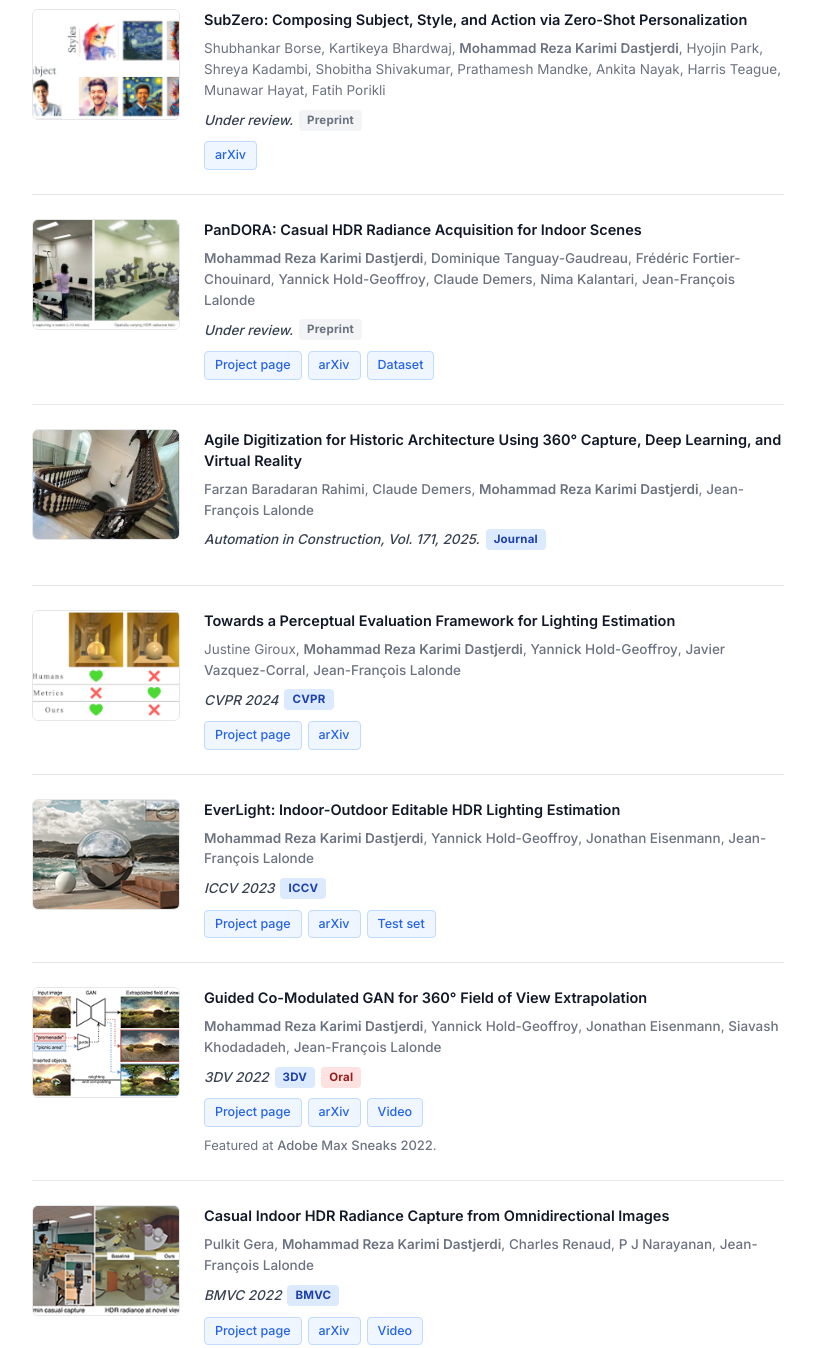
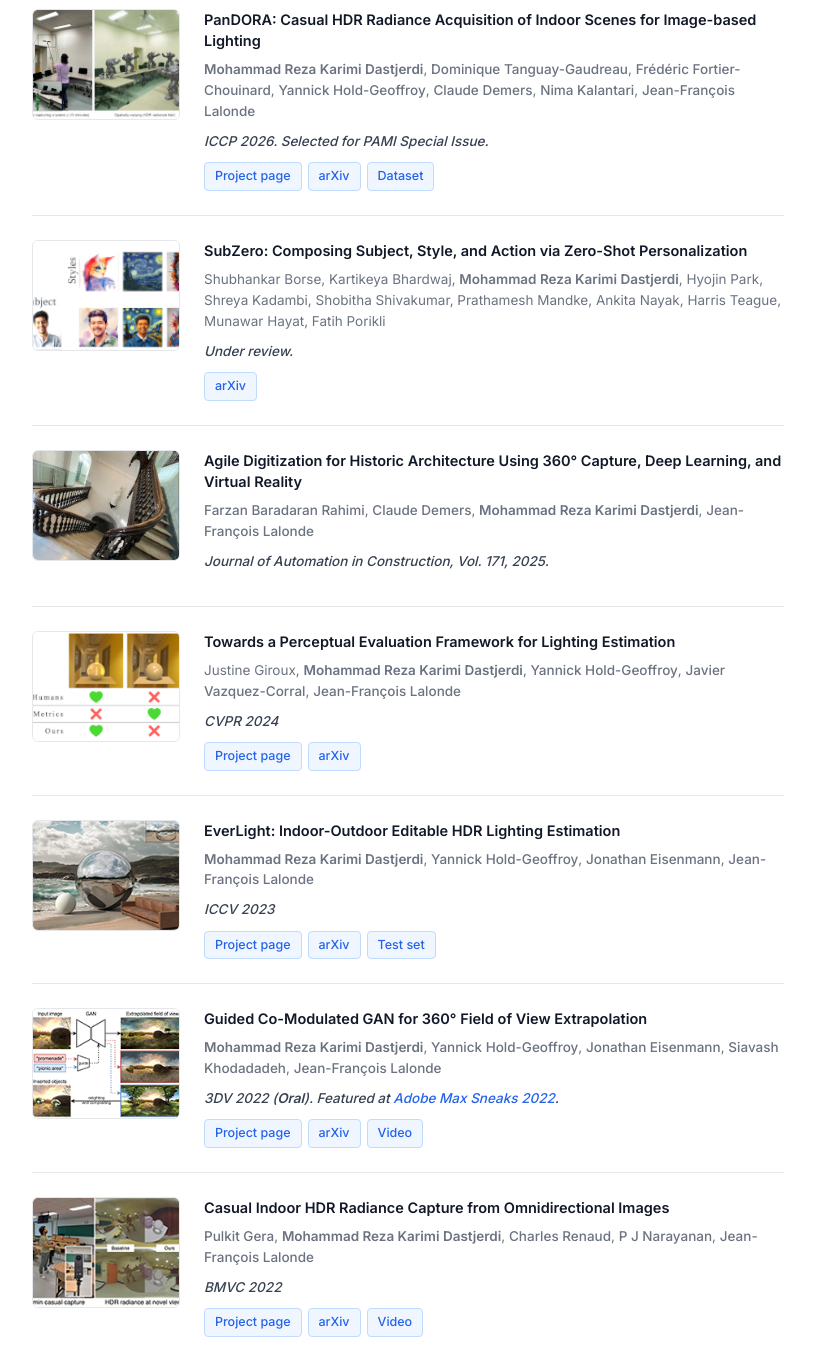
Before and after one commit to MrKarimiD/mrkarimid.github.io, a plain HTML site: page index.html in a window 1280 px wide. Shown: the part 860-2208 px from the top of the page, without its empty margins (232-1047 px from the left). Drawn offline with Linux system fonts and the light colour scheme.

Commit message:
Updating Pandora

```diff
--- a/index.html
+++ b/index.html
@@ -49,6 +49,24 @@
 
         <div class="pub-card">
           <div class="pub-thumb">
+            <img src="images/pandora.jpg" alt="PanDORA">
+          </div>
+          <div class="pub-details">
+            <a href="https://lvsn.github.io/pandora/" class="paper-title">PanDORA: Casual HDR Radiance Acquisition of Indoor Scenes for Image-based Lighting</a>
+            <p class="pub-authors"><strong>Mohammad Reza Karimi Dastjerdi</strong>, <a href="https://www.linkedin.com/in/dominique-tanguay-gaudreau-072101322/">Dominique Tanguay-Gaudreau</a>, <a href="https://www.linkedin.com/in/lefreud/">Frédéric Fortier-Chouinard</a>, <a href="https://yannickhold.com/">Yannick Hold-Geoffroy</a>, <a href="https://www.arc.ulaval.ca/enseignants-personnel/professeurs/claude-mh-demers">Claude Demers</a>, <a href="https://people.engr.tamu.edu/nimak/index.html">Nima Kalantari</a>, <a href="http://vision.gel.ulaval.ca/~jflalonde/">Jean-François Lalonde</a></p>
+            <div class="pub-venue">
+              <span class="venue-name">ICCP 2026. Selected for PAMI Special Issue.</span>
+            </div>
+            <div class="pub-links">
+              <a href="https://lvsn.github.io/pandora//">Project page</a>
+              <a href="https://arxiv.org/abs/2407.06150">arXiv</a>
+              <a href="https://lvsn.github.io/pandora//dataset/index.html">Dataset</a>
+            </div>
+          </div>
+        </div>
+
+        <div class="pub-card">
+          <div class="pub-thumb">
             <img src="images/subzero.png" alt="SubZero">
           </div>
           <div class="pub-details">
@@ -56,29 +74,9 @@
             <p class="pub-authors">Shubhankar Borse, Kartikeya Bhardwaj, <strong>Mohammad Reza Karimi Dastjerdi</strong>, Hyojin Park, Shreya Kadambi, Shobitha Shivakumar, Prathamesh Mandke, Ankita Nayak, Harris Teague, Munawar Hayat, Fatih Porikli</p>
             <div class="pub-venue">
               <span class="venue-name">Under review.</span>
-              <span class="venue-badge review">Preprint</span>
             </div>
             <div class="pub-links">
               <a href="https://arxiv.org/abs/2502.19673">arXiv</a>
-            </div>
-          </div>
-        </div>
-
-        <div class="pub-card">
-          <div class="pub-thumb">
-            <img src="images/pandora.jpg" alt="PanDORA">
-          </div>
-          <div class="pub-details">
-            <a href="https://lvsn.github.io/pandora/" class="paper-title">PanDORA: Casual HDR Radiance Acquisition for Indoor Scenes</a>
-            <p class="pub-authors"><strong>Mohammad Reza Karimi Dastjerdi</strong>, <a href="https://www.linkedin.com/in/dominique-tanguay-gaudreau-072101322/">Dominique Tanguay-Gaudreau</a>, <a href="https://www.linkedin.com/in/lefreud/">Frédéric Fortier-Chouinard</a>, <a href="https://yannickhold.com/">Yannick Hold-Geoffroy</a>, <a href="https://www.arc.ulaval.ca/enseignants-personnel/professeurs/claude-mh-demers">Claude Demers</a>, <a href="https://people.engr.tamu.edu/nimak/index.html">Nima Kalantari</a>, <a href="http://vision.gel.ulaval.ca/~jflalonde/">Jean-François Lalonde</a></p>
-            <div class="pub-venue">
-              <span class="venue-name">Under review.</span>
-              <span class="venue-badge review">Preprint</span>
-            </div>
-            <div class="pub-links">
-              <a href="https://lvsn.github.io/pandora//">Project page</a>
-              <a href="https://arxiv.org/abs/2407.06150">arXiv</a>
-              <a href="https://lvsn.github.io/pandora//dataset/index.html">Dataset</a>
             </div>
           </div>
         </div>
@@ -91,8 +89,7 @@
             <a href="https://doi.org/10.1016/j.autcon.2025.105986" class="paper-title">Agile Digitization for Historic Architecture Using 360° Capture, Deep Learning, and Virtual Reality</a>
             <p class="pub-authors"><a href="https://www.macewan.ca/academics/academic-departments/design/our-people/profile/?profileid=baradaranrahimif">Farzan Baradaran Rahimi</a>, <a href="https://www.arc.ulaval.ca/enseignants-personnel/professeurs/claude-mh-demers">Claude Demers</a>, <strong>Mohammad Reza Karimi Dastjerdi</strong>, <a href="http://vision.gel.ulaval.ca/~jflalonde/">Jean-François Lalonde</a></p>
             <div class="pub-venue">
-              <span class="venue-name">Automation in Construction, Vol. 171, 2025.</span>
-              <span class="venue-badge">Journal</span>
+              <span class="venue-name">Journal of Automation in Construction, Vol. 171, 2025.</span>
             </div>
           </div>
         </div>
@@ -106,7 +103,6 @@
             <p class="pub-authors">Justine Giroux, <strong>Mohammad Reza Karimi Dastjerdi</strong>, <a href="https://yannickhold.com/">Yannick Hold-Geoffroy</a>, <a href="https://www.jvazquez-corral.net/index.html">Javier Vazquez-Corral</a>, <a href="http://vision.gel.ulaval.ca/~jflalonde/">Jean-François Lalonde</a></p>
             <div class="pub-venue">
               <span class="venue-name">CVPR 2024</span>
-              <span class="venue-badge">CVPR</span>
             </div>
             <div class="pub-links">
               <a href="https://lvsn.github.io/PerceptionMetric/">Project page</a>
@@ -124,7 +120,6 @@
             <p class="pub-authors"><strong>Mohammad Reza Karimi Dastjerdi</strong>, <a href="https://yannickhold.com/">Yannick Hold-Geoffroy</a>, <a href="https://www.linkedin.com/in/jeisenmann/">Jonathan Eisenmann</a>, <a href="http://vision.gel.ulaval.ca/~jflalonde/">Jean-François Lalonde</a></p>
             <div class="pub-venue">
               <span class="venue-name">ICCV 2023</span>
-              <span class="venue-badge">ICCV</span>
             </div>
             <div class="pub-links">
               <a href="https://lvsn.github.io/everlight/">Project page</a>
@@ -142,16 +137,13 @@
             <a href="https://lvsn.github.io/ImmerseGAN/" class="paper-title">Guided Co-Modulated GAN for 360° Field of View Extrapolation</a>
             <p class="pub-authors"><strong>Mohammad Reza Karimi Dastjerdi</strong>, <a href="https://yannickhold.com/">Yannick Hold-Geoffroy</a>, <a href="https://www.linkedin.com/in/jeisenmann/">Jonathan Eisenmann</a>, <a href="http://siavashkh.com//">Siavash Khodadadeh</a>, <a href="http://vision.gel.ulaval.ca/~jflalonde/">Jean-François Lalonde</a></p>
             <div class="pub-venue">
-              <span class="venue-name">3DV 2022</span>
-              <span class="venue-badge">3DV</span>
-              <span class="venue-badge oral">Oral</span>
+              <span class="venue-name">3DV 2022 (<strong>Oral</strong>). Featured at <a href="https://youtu.be/pUwYcsLYvyg">Adobe Max Sneaks 2022</a>. </span>
             </div>
             <div class="pub-links">
               <a href="https://lvsn.github.io/ImmerseGAN/">Project page</a>
               <a href="https://arxiv.org/abs/2204.07286">arXiv</a>
               <a href="https://youtu.be/eyoeV9LC3ic">Video</a>
             </div>
-            <p class="pub-note">Featured at <a href="https://youtu.be/pUwYcsLYvyg">Adobe Max Sneaks 2022</a>.</p>
           </div>
         </div>
 
@@ -164,7 +156,6 @@
             <p class="pub-authors"><a href="https://darthgera123.github.io/">Pulkit Gera</a>, <strong>Mohammad Reza Karimi Dastjerdi</strong>, <a href="https://linkedin.com/in/charles-renaud-6b6b6622a">Charles Renaud</a>, <a href="https://faculty.iiit.ac.in/~pjn/">P J Narayanan</a>, <a href="http://vision.gel.ulaval.ca/~jflalonde/">Jean-François Lalonde</a></p>
             <div class="pub-venue">
               <span class="venue-name">BMVC 2022</span>
-              <span class="venue-badge">BMVC</span>
             </div>
             <div class="pub-links">
               <a href="https://lvsn.github.io/PanoHDR-NeRF/">Project page</a>
```
